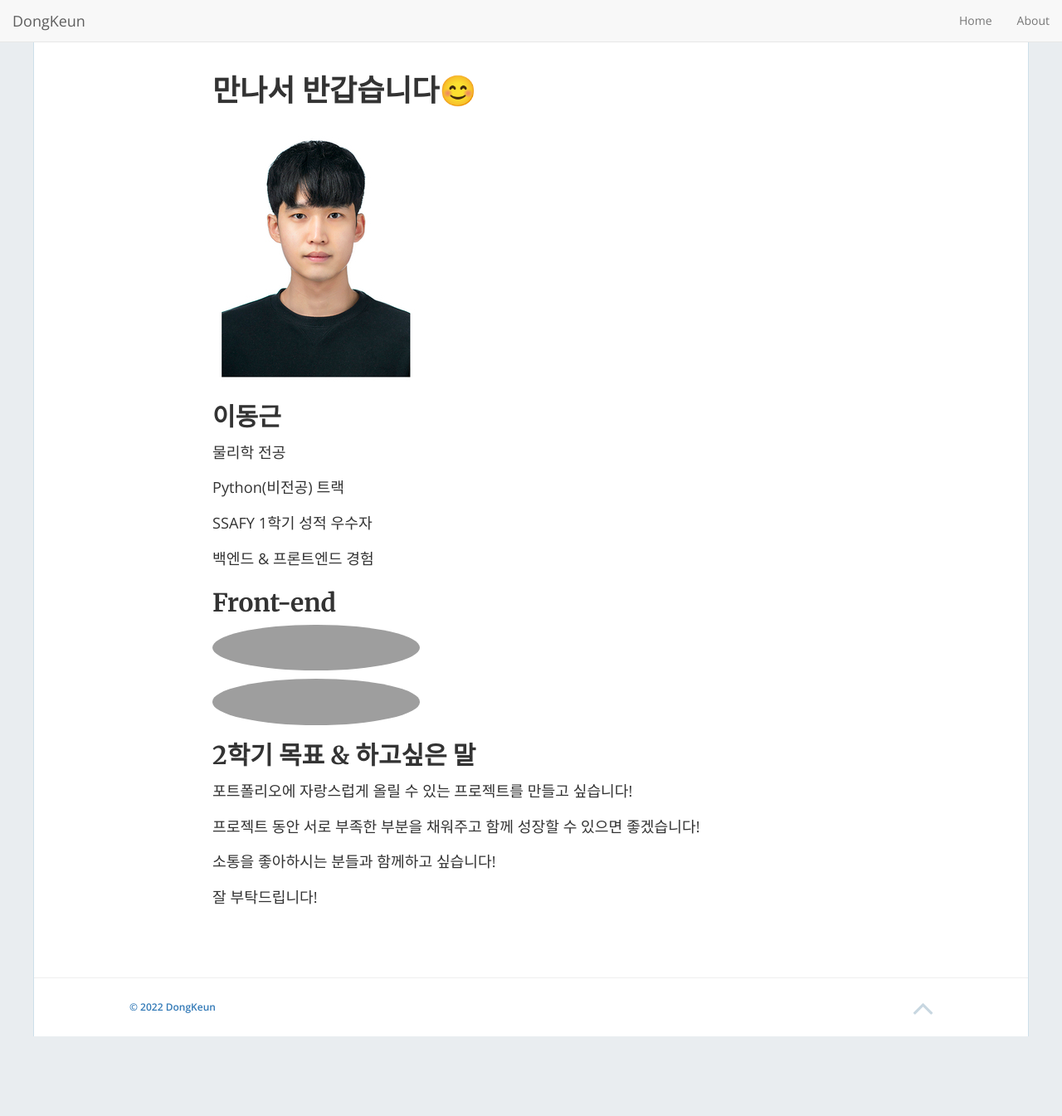
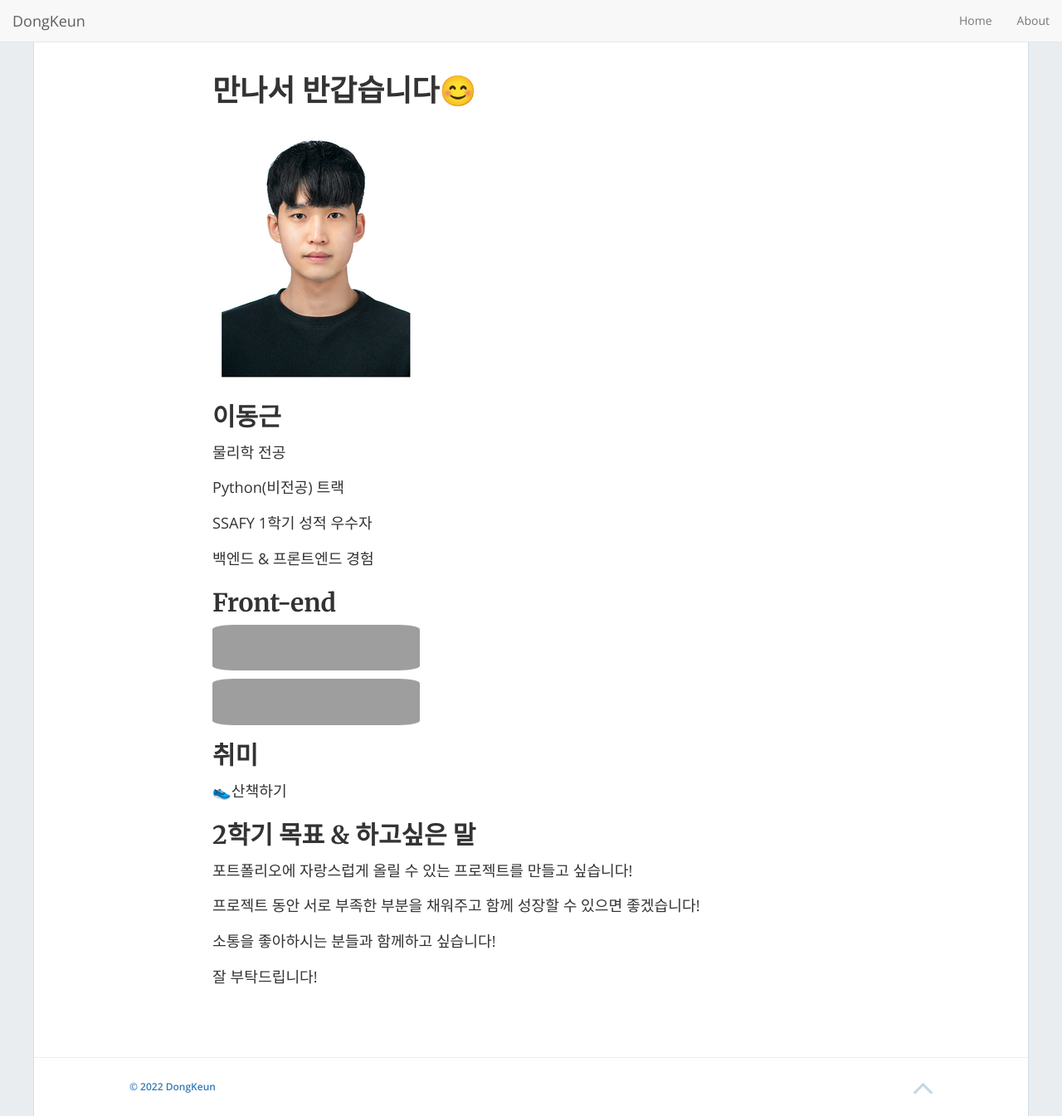
Before and after one commit to DongKeun2/DongKeun2.github.io, a Jekyll site: the page built from about.md, in a window 1280 px wide and 1345 px high. Shown: the whole window at 83% size. Built offline with Jekyll 4.4.1, drawn with Linux system fonts in a browser that asks for light colours; nearby versions of some CDN libraries; grey boxes are pictures that could not be loaded.

Commit message:
Add about

```diff
--- a/about.md
+++ b/about.md
@@ -18,10 +18,14 @@ SSAFY 1학기 성적 우수자
 
 
 ## Front-end
-<img src="https://img.shields.io/badge/Vue.js-4FC08D?style=flat-square&logo=Vue.js&logoColor=white" style="border-radius: 50%; width: 250px;"/>
+<img src="https://img.shields.io/badge/Vue.js-4FC08D?style=flat-square&logo=Vue.js&logoColor=white" style="border-radius: 10%; width: 250px;"/>
 
-<img src="https://img.shields.io/badge/React-61DAFB?style=flat-square&logo=React&logoColor=white" style="border-radius: 50%; width: 250px;"/>
+<img src="https://img.shields.io/badge/React-61DAFB?style=flat-square&logo=React&logoColor=white" style="border-radius: 10%; width: 250px;"/>
 
+
+## 취미
+
+👟산책하기
 
 ## 2학기 목표 & 하고싶은 말
 
```
